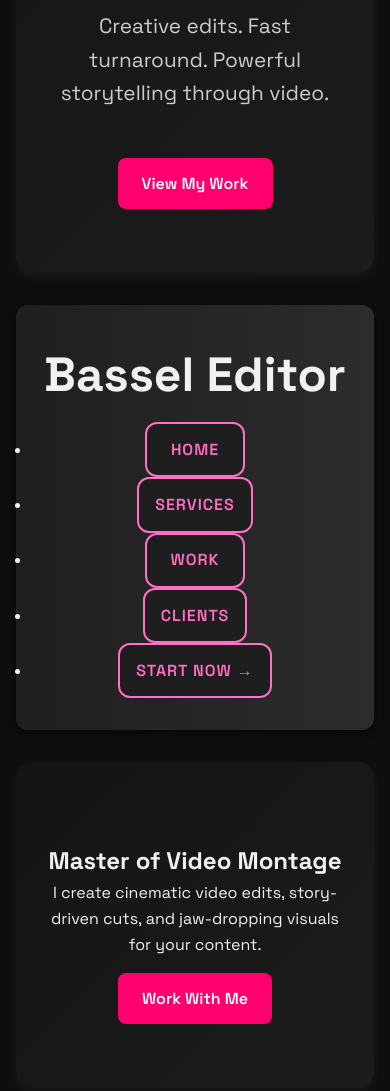
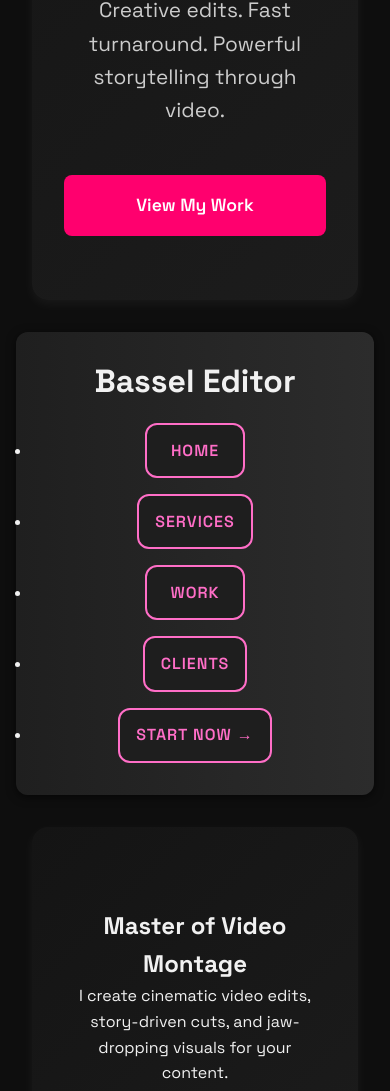
Before and after one commit to basel87779-netizen/basel-editor.com, a plain HTML site: page index.html in a window 390 px wide. Shown: the part 492-1583 px from the top of the page. Drawn offline with Linux system fonts and the light colour scheme.

Commit message:
Add files via upload

```diff
--- a/css/style.css
+++ b/css/style.css
@@ -1,4 +1,3 @@
-
 /* Base Reset */
 * {
   margin: 0;
@@ -202,3 +201,51 @@ a:hover, .highlight-pink:hover {
   transform: scale(1.05);
   box-shadow: 0 4px 12px rgba(255, 110, 199, 0.4);
 }
+
+
+
+/* Responsive Styles */
+@media (max-width: 768px) {
+  h1 {
+    font-size: 2rem;
+  }
+
+  p.subtitle {
+    font-size: 1rem;
+  }
+
+  section {
+    padding: 1rem;
+    margin: 1rem;
+  }
+
+  button, .btn {
+    width: 100%;
+    padding: 1rem;
+    font-size: 1.1rem;
+  }
+
+  header {
+    padding: 1.5rem 1rem;
+  }
+
+  nav {
+    flex-direction: column;
+    align-items: center;
+  }
+
+  nav a {
+    display: block;
+    margin: 0.5rem 0;
+  }
+
+  .container, .content {
+    padding: 1rem;
+    width: 100%;
+  }
+
+  img, video {
+    max-width: 100%;
+    height: auto;
+  }
+}
--- a/index.html
+++ b/index.html
@@ -6,6 +6,7 @@
 <meta charset="utf-8"/>
 <meta content="width=device-width, initial-scale=1.0" name="viewport"/>
 <meta content="Professional video editing and montage services by Bassel." name="description"/>
+<meta name="google-site-verification" content="jDhpIt2nv6BnU2X-ZASgmW0Eevj4eBfyOEQz9Hy90qo" />
 <title>Bassel – Professional Video Editor</title>
 <link href="https://fonts.googleapis.com" rel="preconnect"/>
 <link href="https://fonts.googleapis.com/css2?family=Space+Grotesk:wght@400;600;700&amp;display=swap" rel="stylesheet"/>
```
